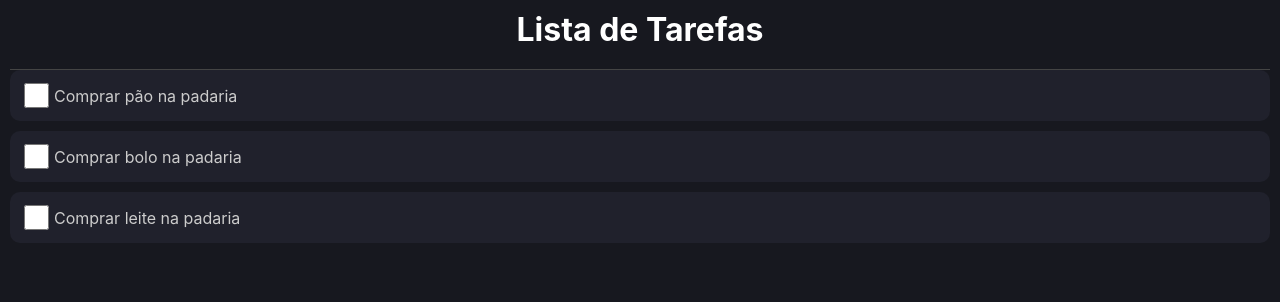
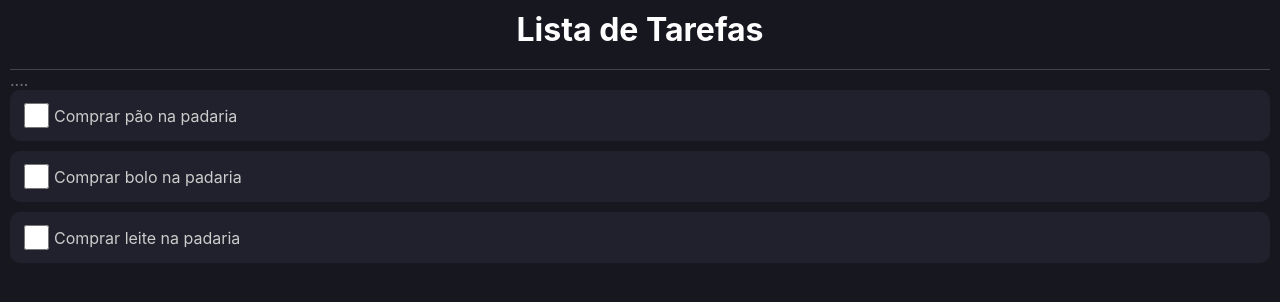
Before and after one commit to pmarq/todolist_typescript_tutorial, a React (Create React App) app: page / in a window 1280 px wide. Shown: the top 302 px of the page. Built offline with nearby package versions, Linux system fonts and the light colour scheme.

Commit message:
component addarea created

```diff
--- a/src/App.tsx
+++ b/src/App.tsx
@@ -1,7 +1,8 @@
 import { useState } from 'react';
 import * as C from './App.styles';
 import { Item } from './types/item';
-import{ ListItem } from './components/ListItem'
+import{ ListItem } from './components/ListItem';
+import { AddArea } from './components/AddArea';
 
 
 function App() {
@@ -17,7 +18,7 @@
       <C.Area>
       <C.Header>Lista de Tarefas</C.Header>
 
-       {/* Área de adicionar tarefa*/}
+       <AddArea />
 
       {list.map((item, index)=>(
         <ListItem key={index} item={item}/>
--- /dev/null
+++ b/src/components/AddArea/index.tsx
@@ -0,0 +1,10 @@
+import * as C from './styles';
+
+export const AddArea = ()=>{
+    return(
+        <C.Container>
+            ....
+        </C.Container>
+
+    )
+}
--- /dev/null
+++ b/src/components/AddArea/styles.ts
@@ -0,0 +1,3 @@
+import styled from "styled-components";
+
+export const Container = styled.div``;
```
